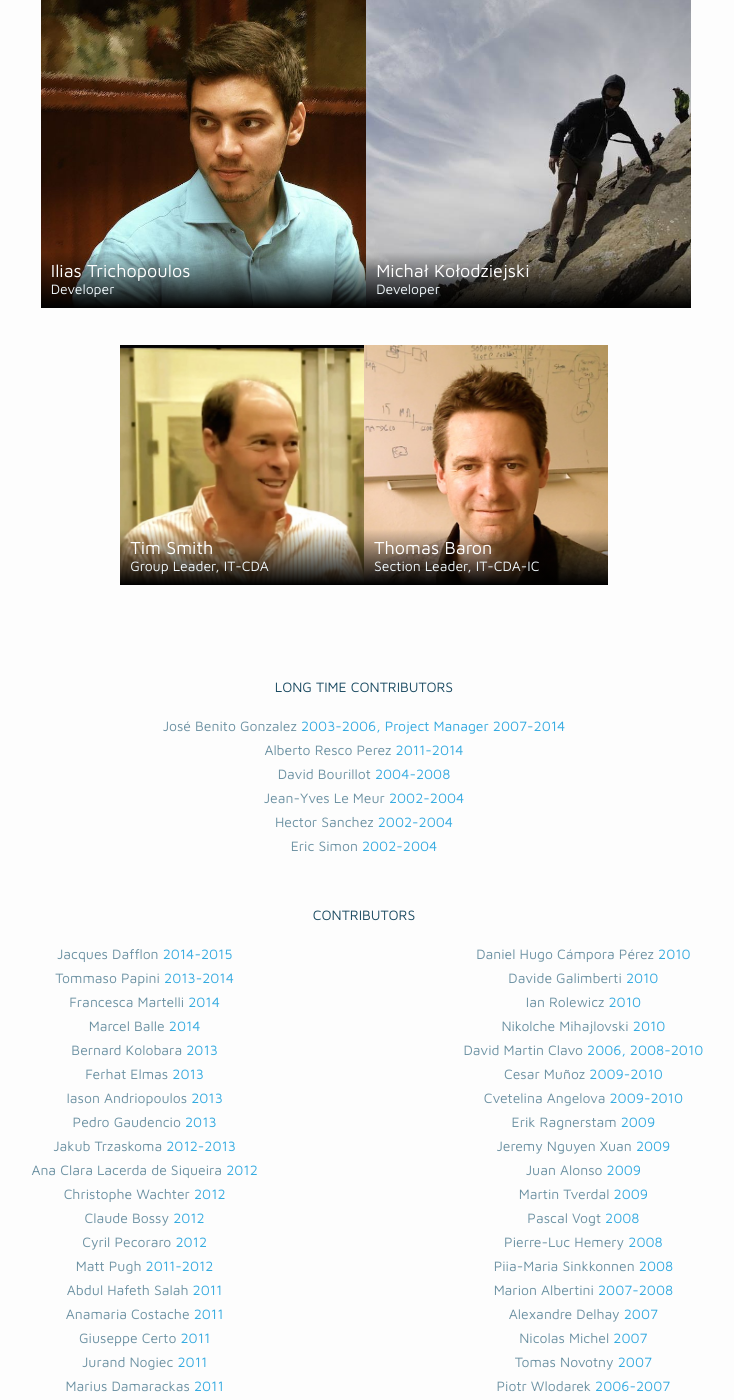
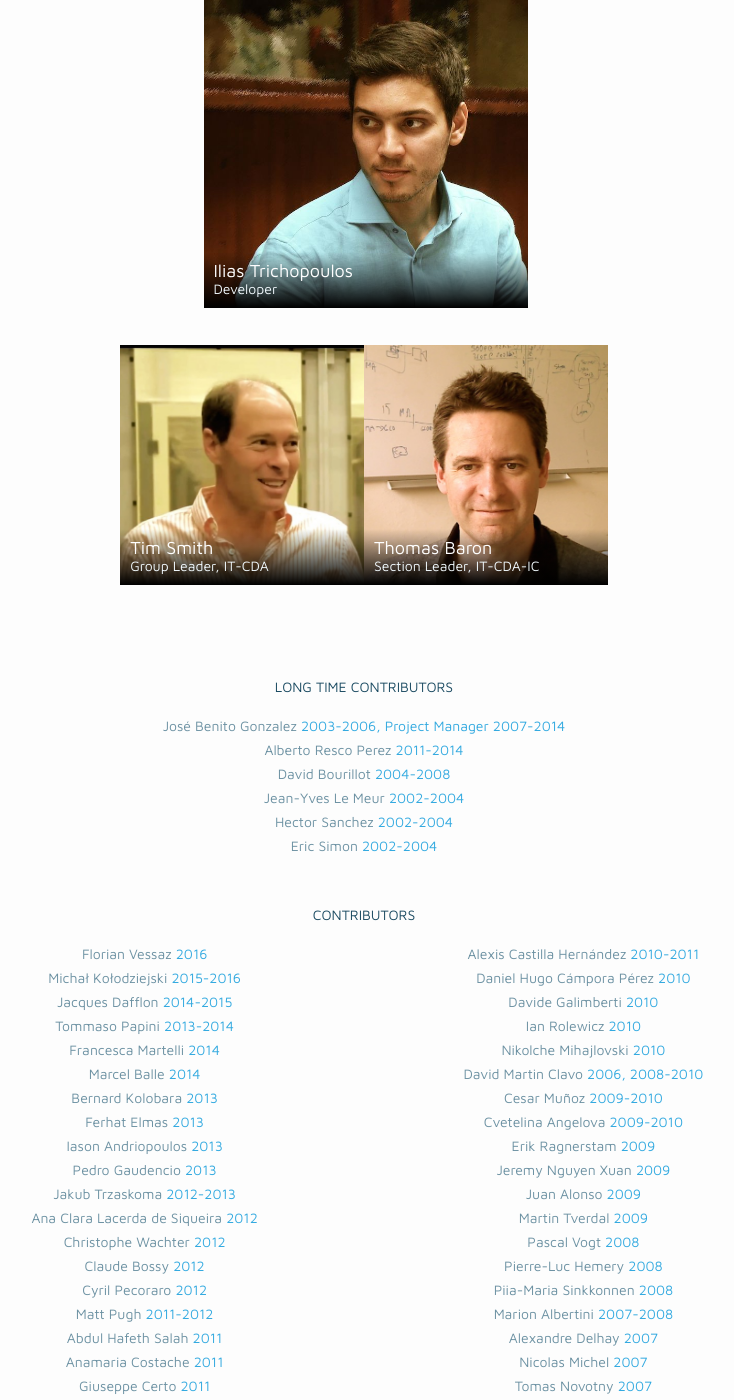
Before and after one commit to indico/indico.github.io, a Jekyll site: the page built from about_us.md, in a window 1280 px wide and 1400 px high, scrolled down 900 px. Shown: the whole window, without its empty margins (276-1010 px from the left). Built offline with Jekyll 4.4.1, drawn with Linux system fonts in a browser that asks for light colours; nearby versions of some CDN libraries; comment, search, counter and statistics services are not loaded.

Commit message:
Moved Michal/Florian to ex-members :(

```diff
--- a/_layouts/about_us.html
+++ b/_layouts/about_us.html
@@ -37,12 +37,6 @@ layout: default
                         <div class="team-member team-member-dev col-md-4 col-sm-6 col-xs-12 col-centered team-member-developer-3">
                             <div class="team-member-note">
                                 <div class="team-member-name">Ilias Trichopoulos</div>
-                                <div class="team-member-pos">Developer</div>
-                            </div>
-                        </div>
-                        <div class="team-member team-member-dev col-md-4 col-sm-6 col-xs-12 col-centered team-member-developer-6">
-                            <div class="team-member-note">
-                                <div class="team-member-name">Michał Kołodziejski</div>
                                 <div class="team-member-pos">Developer</div>
                             </div>
                         </div>
@@ -114,6 +108,14 @@ layout: default
                             <div class="row">
                                 <div class="col-sm-6">
                                     <ul class="contr-list-names">
+                                        <li>
+                                            <span class="contr-list-names-name">Florian Vessaz</span>
+                                            <span class="contr-list-names-date">2016</span>
+                                        </li>
+                                        <li>
+                                            <span class="contr-list-names-name">Michał Kołodziejski</span>
+                                            <span class="contr-list-names-date">2015-2016</span>
+                                        </li>
                                         <li>
                                             <span class="contr-list-names-name">Jacques Dafflon</span>
                                             <span class="contr-list-names-date">2014-2015</span>
@@ -198,14 +200,14 @@ layout: default
                                             <span class="contr-list-names-name">Leszek Syroka</span>
                                             <span class="contr-list-names-date">2010-2011</span>
                                         </li>
+                                    </ul>
+                                </div>
+                                <div class="col-sm-6">
+                                    <ul class="contr-list-names">
                                         <li>
                                             <span class="contr-list-names-name">Alexis Castilla Hernández</span>
                                             <span class="contr-list-names-date">2010-2011</span>
                                         </li>
-                                    </ul>
-                                </div>
-                                <div class="col-sm-6">
-                                    <ul class="contr-list-names">
                                         <li>
                                             <span class="contr-list-names-name">Daniel Hugo Cámpora Pérez</span>
                                             <span class="contr-list-names-date">2010</span>
```
